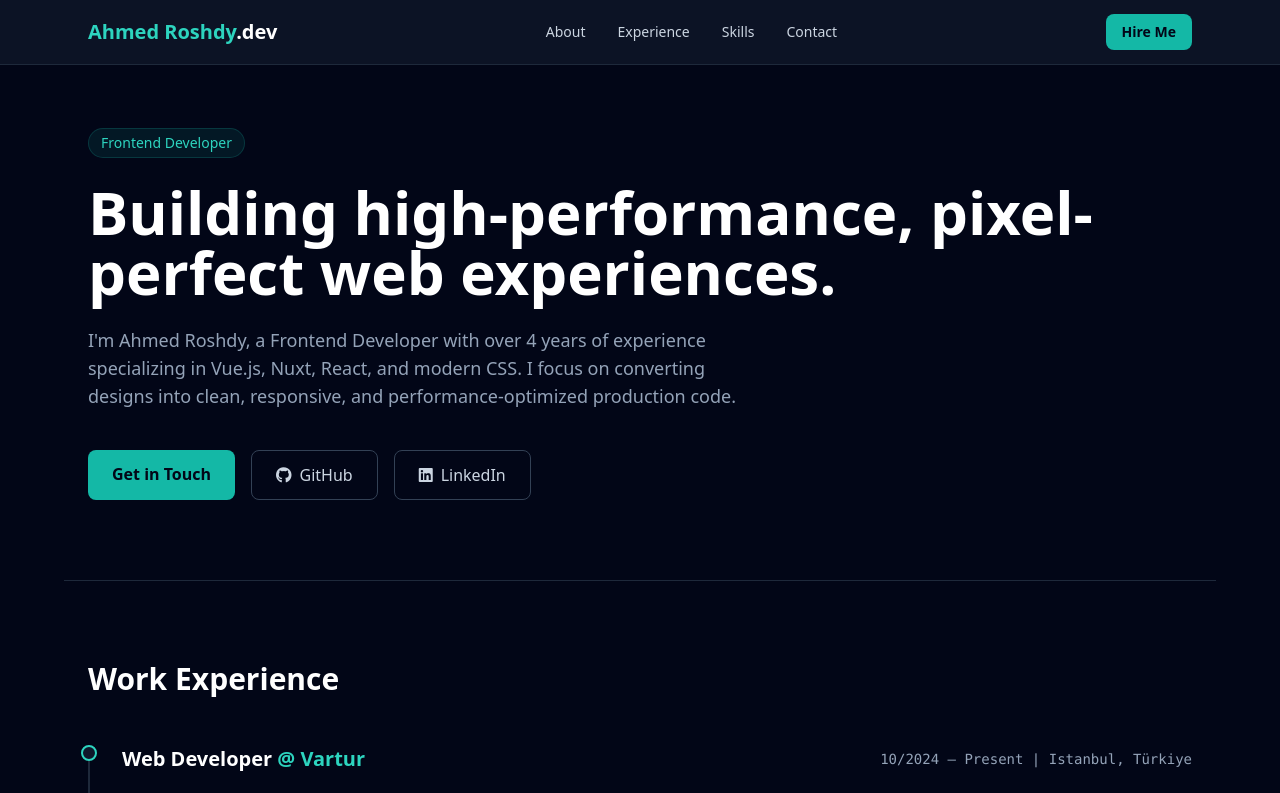
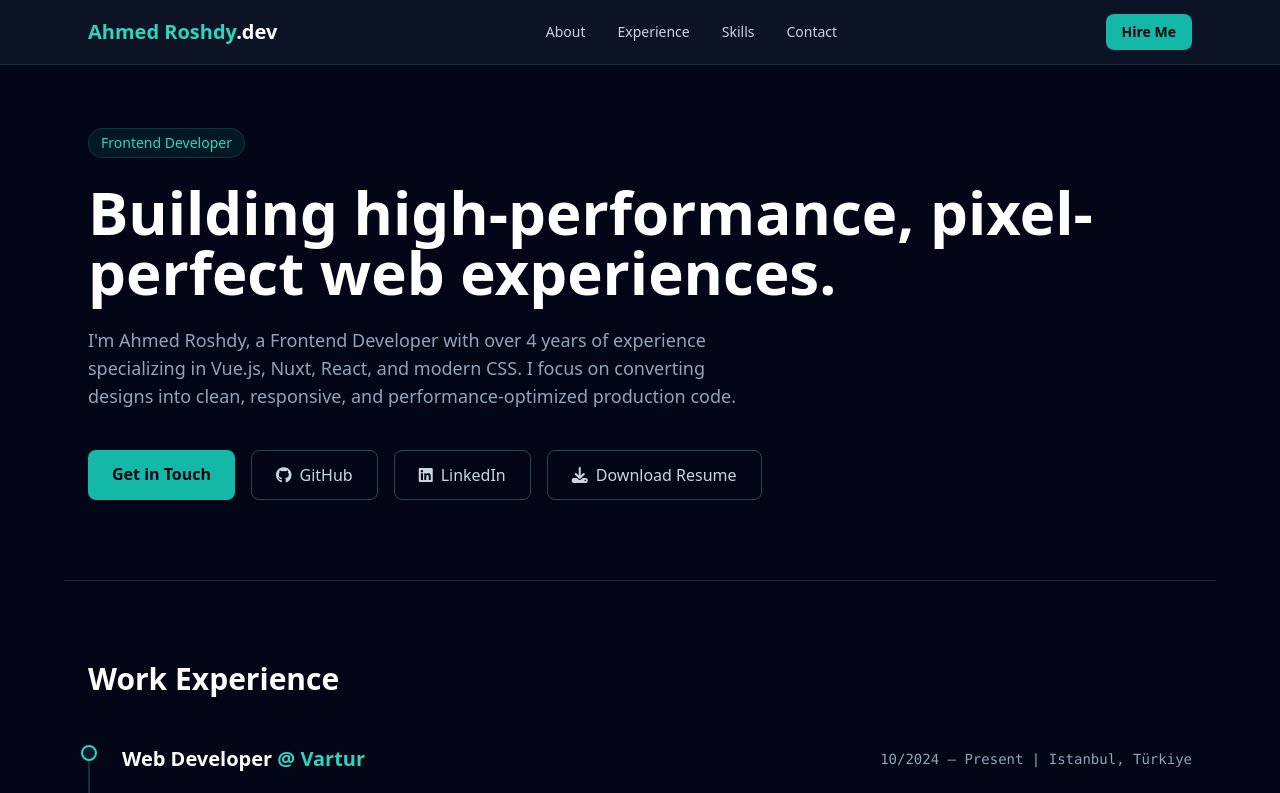
Before and after one commit to Ahmed-Roshdy-1/my-portfolio, a Nuxt app: page / in a window 1280 px wide. Shown: the top 793 px of the page. Built offline with nearby package versions, Linux system fonts and the light colour scheme.

Commit message:
dd download resume link to HeroSection component

```diff
--- a/app/components/HeroSection.vue
+++ b/app/components/HeroSection.vue
@@ -20,6 +20,11 @@
         <a href="https://www.linkedin.com/in/ahmed-roshdy-dev/" target="_blank" rel="noopener noreferrer" class="border border-slate-700 hover:border-slate-500 text-slate-300 px-5 sm:px-6 py-2.5 sm:py-3 rounded-lg flex items-center gap-2 transition text-sm sm:text-base">
           <i class="fab fa-linkedin"></i> LinkedIn
         </a>
+        <!-- https://flowcv.com/resume/pusiaems5b30 -->
+         <!-- download resume -->
+         <a href="https://flowcv.com/resume/pusiaems5b30" target="_blank" rel="noopener noreferrer" class="border border-slate-700 hover:border-slate-500 text-slate-300 px-5 sm:px-6 py-2.5 sm:py-3 rounded-lg flex items-center gap-2 transition text-sm sm:text-base">
+           <i class="fas fa-download"></i> Download Resume
+         </a>
       </div>
     </div>
   </section>
```
Also changed, not shown: 1 other file (tests, documents, lock files or other folders).
